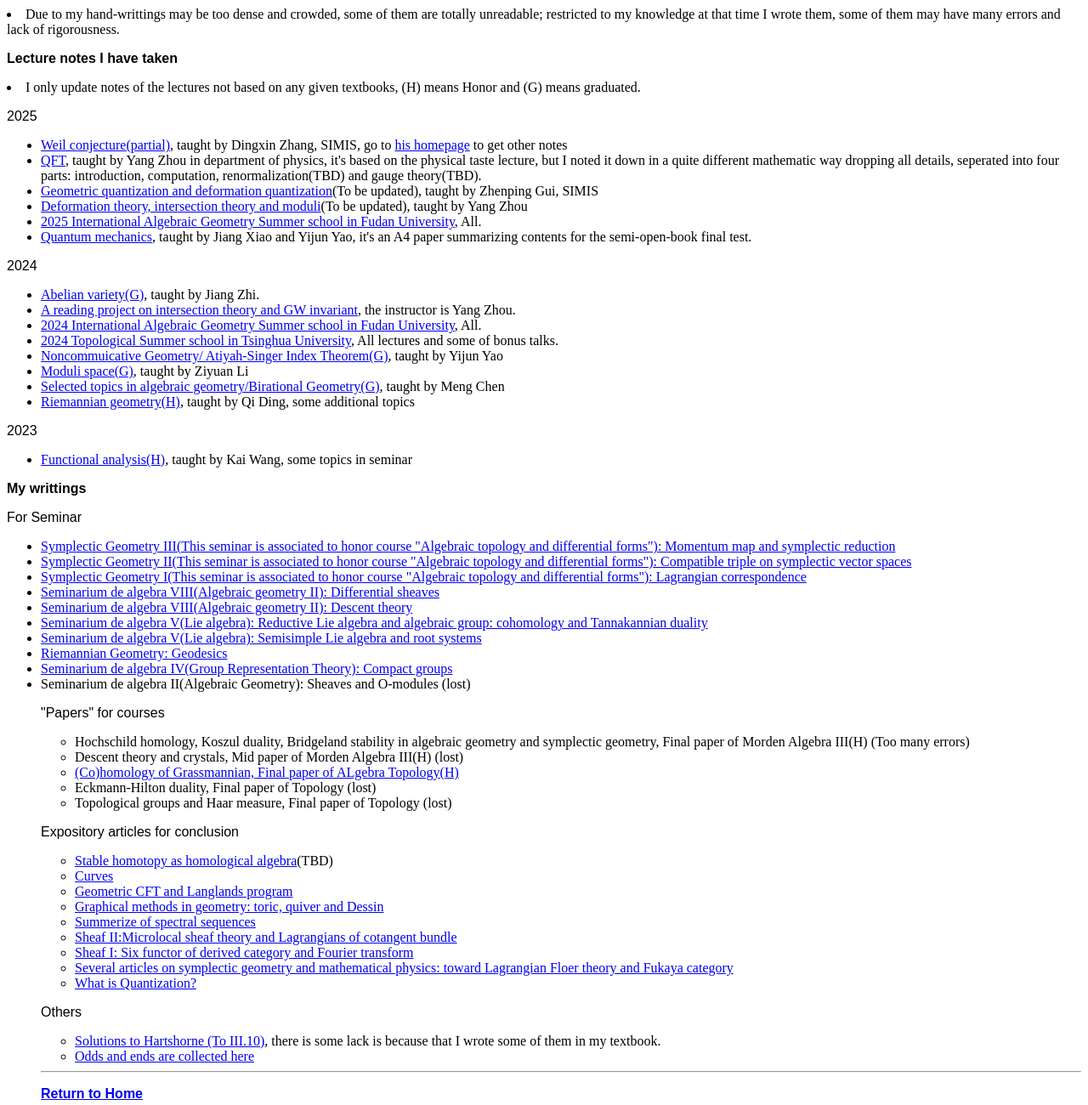
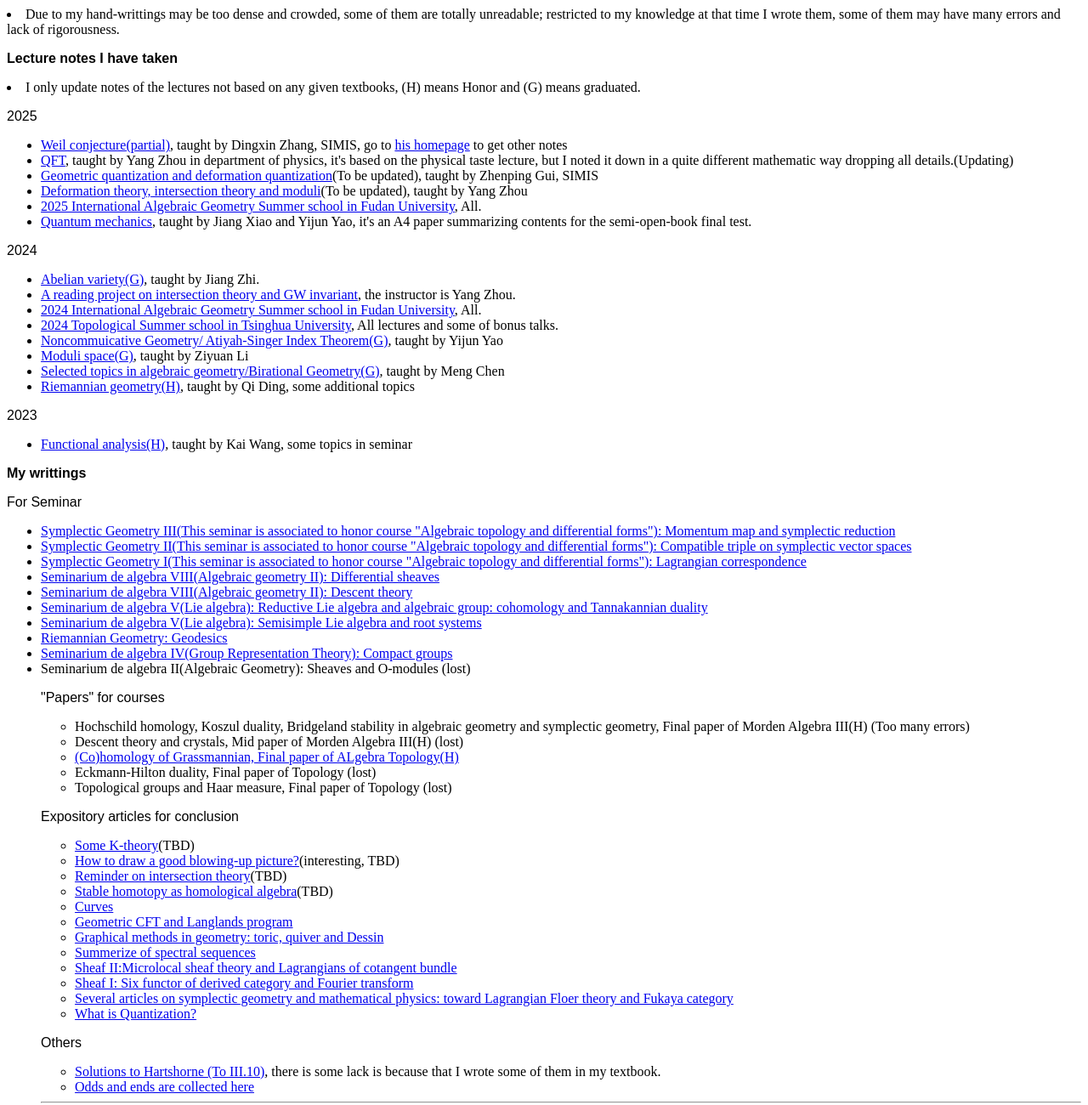
Before and after one commit to Rukkhadevatas/Rukkhadevatas.github.io, a plain HTML site: page lecture notes and expository articles.html in a window 1280 px wide. Shown: the top 1300 px of the page at 85% size. Drawn offline with Linux system fonts and the light colour scheme.

Commit message:
Update lecture notes and expository articles.html

```diff
--- a/lecture notes and expository articles.html
+++ b/lecture notes and expository articles.html
@@ -20,7 +20,7 @@ body p {
     <p>2025</p>
 <ul>
 	<li><a href="pdf/Monodromy.pdf">Weil conjecture(partial)</a>, taught by Dingxin Zhang, SIMIS, go to <a href="https://zhangdingxin.gitlab.io/math/2025-fall-weil/weil.html">his homepage</a> to get other notes</li>
-	<li><a href="pdf/QFT.pdf">QFT</a>, taught by Yang Zhou in department of physics, it's based on the physical taste lecture, but I noted it down in a quite different mathematic way dropping all details, seperated into four parts: introduction, computation, renormalization(TBD) and gauge theory(TBD).</li>
+	<li><a href="pdf/QFT.pdf">QFT</a>, taught by Yang Zhou in department of physics, it's based on the physical taste lecture, but I noted it down in a quite different mathematic way dropping all details.(Updating)</li>
 	<li><a href="pdf/Quantization II.pdf">Geometric quantization and deformation quantization</a>(To be updated), taught by Zhenping Gui, SIMIS</li>
 	<li><a href="pdf/Def.pdf">Deformation theory, intersection theory and moduli</a>(To be updated), taught by Yang Zhou</li>
 	<li><a href="pdf/AG2025.pdf">2025 International Algebraic Geometry Summer school in Fudan University</a>, All.</li>
@@ -71,7 +71,10 @@ body p {
 
 <p>Expository articles for conclusion</p>
 <ul>
-	<li><a href="pdf/STHO.pdf">Stable homotopy as homological algebra</a>(TBD)</li>
+	<li><a href="pdf/K.pdf">Some K-theory</a>(TBD)</li>
+	<li><a href="pdf/Blowup.pdf">How to draw a good blowing-up picture?</a>(interesting, TBD)</li>
+	<li><a href="pdf/Intersection.pdf">Reminder on intersection theory</a>(TBD)</li>
+	<li><a href="pdf/homotopy and homology.pdf">Stable homotopy as homological algebra</a>(TBD)</li>
 	<li><a href="pdf/Curve.pdf">Curves</a></li>
 	<li><a href="pdf/GCFT.pdf">Geometric CFT and Langlands program</a></li>
 	<li><a href="pdf/Graph.pdf">Graphical methods in geometry: toric, quiver and Dessin</a></li>
```
